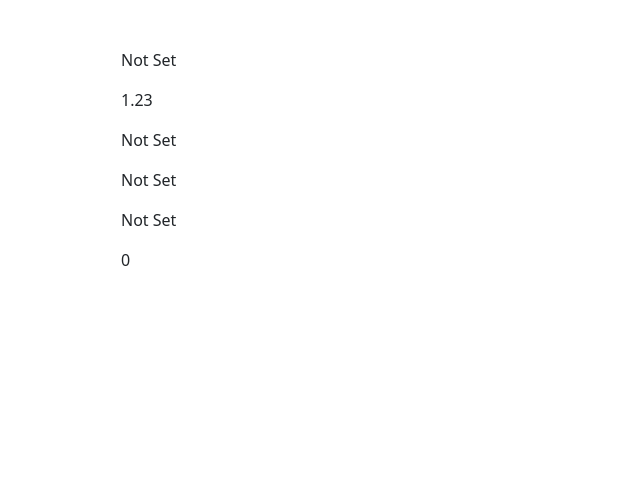
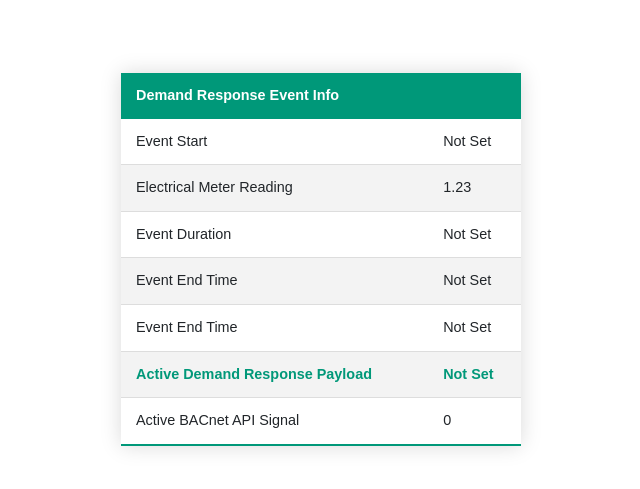
Before and after one commit to OpenLEADR/openleadr-example-ven, a Flask app: page / in a window 1280 px wide. Shown: the top 489 px of the page, without its empty margins (246-886 px from the left). Run offline with Flask 2, Linux system fonts and the light colour scheme.

Commit message:
updated BACnet server front end

```diff
--- a/BacnetServer/server_app.py
+++ b/BacnetServer/server_app.py
@@ -96,13 +96,11 @@ def make_flask_app():
                 "event_payload_value": ven_client.event_payload_value,
                 "bacnet_payload_value": ven_client.bacnet_payload_value
             }
-
         return render_template("index.html", event_info=info)
 
     @app.route("/adr-signal/")
     def adr_sig():
         return {"status": "status", "info": ven_client.event_payload_value}
-
 
     return app
 
@@ -120,6 +118,7 @@ class MyVen():
         self.adr_event_stop = False
         self.bacnet_sig_change_success = False
         self.bacnet_sig_revert_success = False
+        self.last_scan = None
 
     # this is hit when an ADR event comes in
     def process_adr_event(self, event):
@@ -192,26 +191,28 @@ class MyVen():
             self.adr_event_ends - now_utc).total_seconds()
 
         if until_start_time_seconds > 0:
-            # if (now_utc - datetime.now(timezone.utc)).total_seconds() % 10 == 0:
-            print("TIME UNTIL EVENT START IN SECONDS: ",
-                  round(until_start_time_seconds))
-            print("TIME UNTIL EVENT START IN MINUTES: ",
-                  until_start_time_seconds//60)
-            print("TIME UNTIL EVENT START IN HOURS: ",
-                  until_start_time_seconds//60//60)
-            await asyncio.sleep(15)
+            if abs(now_utc - self.last_scan).total_seconds() > 15:
+                print("TIME UNTIL EVENT START IN SECONDS: ",
+                      round(until_start_time_seconds))
+                print("TIME UNTIL EVENT START IN MINUTES: ",
+                      until_start_time_seconds//60)
+                print("TIME UNTIL EVENT START IN HOURS: ",
+                      until_start_time_seconds//60//60)
+                self.last_scan = now_utc
+            await asyncio.sleep(1)
 
         # check if the demand response event is active or not
         elif now_utc >= ven_client.adr_start and now_utc < ven_client.adr_event_ends:
             self.adr_event_go = True
-            # if (now_utc - datetime.now(timezone.utc)).total_seconds() % 10 == 0:
-            print("TIME UNTIL EVENT END IN SECONDS: ",
-                  round(until_end_time_seconds))
-            print("TIME UNTIL EVENT END IN MINUTES: ",
-                  until_end_time_seconds//60)
-            print("TIME UNTIL EVENT END IN HOURS: ",
-                  until_end_time_seconds//60//60)
-            await asyncio.sleep(15)
+            if abs(now_utc - self.last_scan).total_seconds() > 15:
+                print("TIME UNTIL EVENT END IN SECONDS: ",
+                      round(until_end_time_seconds))
+                print("TIME UNTIL EVENT END IN MINUTES: ",
+                      until_end_time_seconds//60)
+                print("TIME UNTIL EVENT END IN HOURS: ",
+                      until_end_time_seconds//60//60)
+                self.last_scan = now_utc
+            await asyncio.sleep(1)
 
         elif (
             now_utc > ven_client.adr_event_ends
--- a/BacnetServer/static/styles.css
+++ b/BacnetServer/static/styles.css
@@ -1,4 +1,33 @@
 
-.completed {
-    text-decoration: line-through;
+.styled-table {
+    border-collapse: collapse;
+    margin: 25px 0;
+    font-size: 0.9em;
+    font-family: sans-serif;
+    min-width: 400px;
+    box-shadow: 0 0 20px rgba(0, 0, 0, 0.15);
 }
+.styled-table thead tr {
+    background-color: #009879;
+    color: #ffffff;
+    text-align: left;
+}
+.styled-table th,
+.styled-table td {
+    padding: 12px 15px;
+}
+.styled-table tbody tr {
+    border-bottom: thin solid #dddddd;
+}
+
+.styled-table tbody tr:nth-of-type(even) {
+    background-color: #f3f3f3;
+}
+
+.styled-table tbody tr:last-of-type {
+    border-bottom: 2px solid #009879;
+}
+.styled-table tbody tr.active-row {
+    font-weight: bold;
+    color: #009879;
+}
--- a/BacnetServer/templates/index.html
+++ b/BacnetServer/templates/index.html
@@ -1,3 +1,4 @@
+
 {% extends 'base.html' %}
 
 
@@ -7,16 +8,47 @@
 <!DOCTYPE html>
 <html>
     <head>
-        <title>Demand Response Event Info</title>
-    </head>
-    <body>
-        <p>{{event_info.adr_start}}</p>
-        <p>{{event_info.building_meter}}</p>
-        <p>{{event_info.adr_duration}}</p>
-        <p>{{event_info.adr_event_ends}}</p>
-        <p>{{event_info.event_payload_value}}</p>
-        <p>{{event_info.bacnet_payload_value}}</p>
-    </body>
+        <title></title>
+
+<table class="styled-table">
+    <thead>
+        <tr>
+            <th>Demand Response Event Info</th>
+			<th> </th>
+        </tr>
+    </thead>
+    <tbody>
+        <tr>
+            <td>Event Start</td>
+            <td>{{event_info.adr_start}}</td>
+        </tr>
+        <tr>
+            <td>Electrical Meter Reading</td>
+            <td>{{event_info.building_meter}}</td>
+        </tr>
+        <tr>
+            <td>Event Duration</td>
+            <td>{{event_info.adr_duration}}</td>
+        </tr>
+        <tr>
+            <td>Event End Time</td>
+            <td>{{event_info.adr_event_ends}}</td>
+        </tr>
+        <tr>
+            <td>Event End Time</td>
+            <td>{{event_info.adr_event_ends}}</td>
+        </tr>
+        <tr class="active-row">
+            <td>Active Demand Response Payload</td>
+            <td>{{event_info.event_payload_value}}</td>
+        </tr>
+        <tr>
+            <td>Active BACnet API Signal</td>
+            <td>{{event_info.bacnet_payload_value}}</td>
+        </tr>
+    </tbody>
+</table>
+
 </html>
 
 {% endblock %}
```
